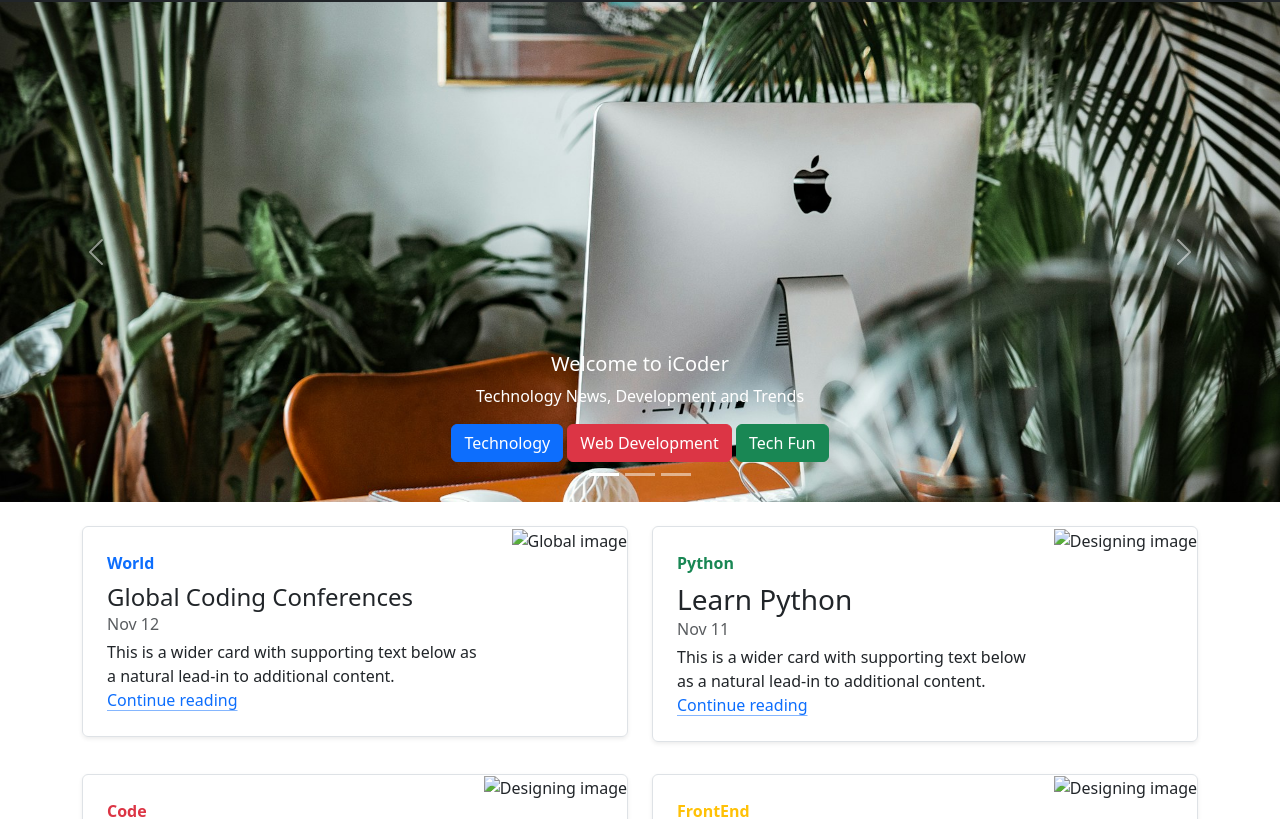
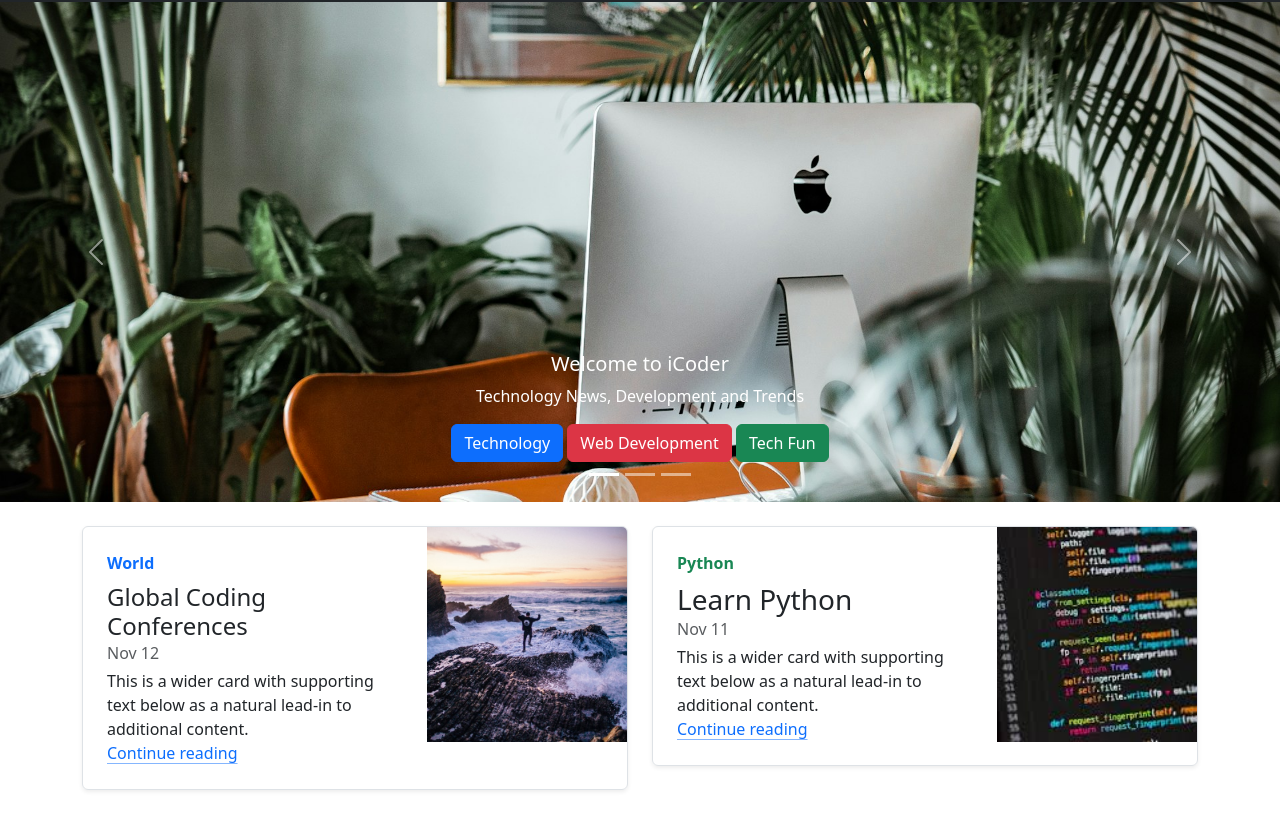
Before and after one commit to Karan2246/iCoderBoostrap, a plain HTML site: page index.html in a window 1280 px wide. Shown: the part 54-873 px from the top of the page. Drawn offline with nearby package versions, Linux system fonts and the light colour scheme; the site is published under a folder, as on GitHub Pages, so addresses that start at the root find nothing.

Commit message:
all file Dot

```diff
--- a/index.html
+++ b/index.html
@@ -211,7 +211,7 @@
                         </a>
                     </div>
                     <div class="col-auto d-none d-lg-block">
-                        <img class="object-fit-cover" width="200" height="215" src="/img-2/thumb1.jpg"
+                        <img class="object-fit-cover" width="200" height="215" src="./img-2/thumb1.jpg"
                             alt="Global image">
                     </div>
                 </div>
@@ -230,7 +230,7 @@
                         </a>
                     </div>
                     <div class="col-auto d-none d-lg-block">
-                        <img src="/img-2/thumb2.jpg" width="200" height="215" alt="Designing image"
+                        <img src="./img-2/thumb2.jpg" width="200" height="215" alt="Designing image"
                             class="object-fit-cover">
                     </div>
                 </div>
@@ -252,7 +252,7 @@
                         </a>
                     </div>
                     <div class="col-auto d-none d-lg-block">
-                        <img src="/img-2/thumb3.jpg" width="200" height="215" alt="Designing image"
+                        <img src="./img-2/thumb3.jpg" width="200" height="215" alt="Designing image"
                             class="object-fit-cover">
                     </div>
                 </div>
@@ -271,7 +271,7 @@
                         </a>
                     </div>
                     <div class="col-auto d-none d-lg-block">
-                        <img src="/img-2/thumb-1.avif" width="200" height="215" alt="Designing image"
+                        <img src="./img-2/thumb-1.avif" width="200" height="215" alt="Designing image"
                             class="object-fit-cover">
                     </div>
                 </div>
```
Also changed, not shown: about.html (+3 -3 lines).
